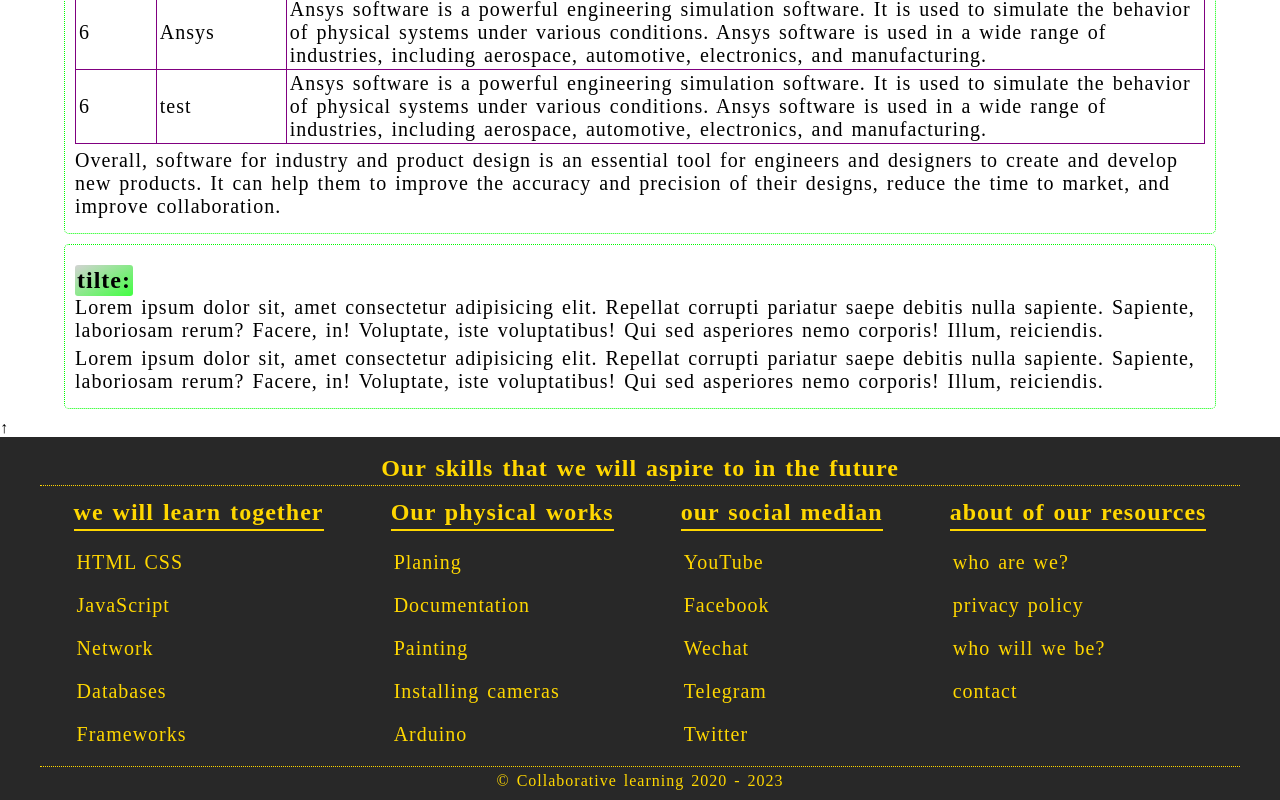
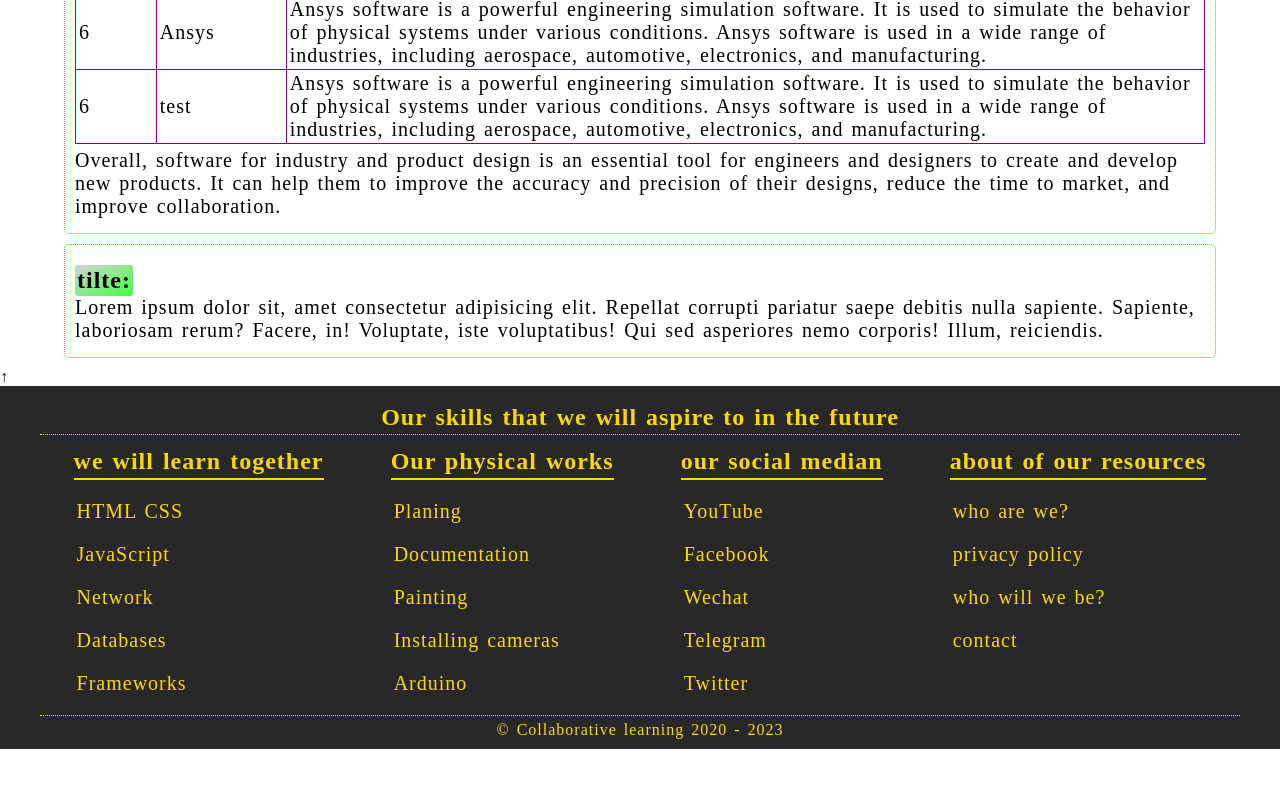
Before and after one commit to ali-kaka/our-pd, a plain HTML site: page source/infos.html in a window 1280 px wide. Shown: the part 1000-1800 px from the top of the page. After the commit the page ends 1749 px from the top, so only its background shows below. Drawn offline with Linux system fonts and the light colour scheme.

Commit message:
new test

```diff
--- a/source/infos.html
+++ b/source/infos.html
@@ -86,9 +86,6 @@
                <p>
                     Lorem ipsum dolor sit, amet consectetur adipisicing elit. Repellat corrupti pariatur saepe debitis nulla sapiente. Sapiente, laboriosam rerum? Facere, in! Voluptate, iste voluptatibus! Qui sed asperiores nemo corporis! Illum, reiciendis.
                </p>
-               <p>
-                    Lorem ipsum dolor sit, amet consectetur adipisicing elit. Repellat corrupti pariatur saepe debitis nulla sapiente. Sapiente, laboriosam rerum? Facere, in! Voluptate, iste voluptatibus! Qui sed asperiores nemo corporis! Illum, reiciendis.
-               </p>
 
           </div>
 
```
